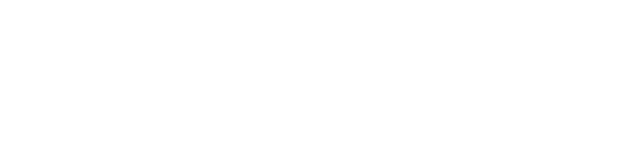
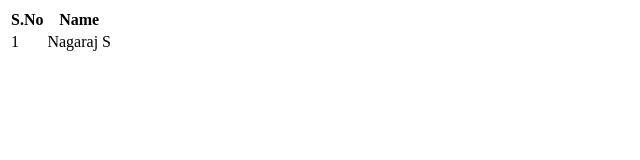
Before and after one commit to nagaraj6618/table-form, a plain HTML site: page index.html in a window 1280 px wide. Shown: the whole page, without its empty margins (0-640 px from the left). Drawn offline with Linux system fonts and the light colour scheme.

Commit message:
Add.Table form Created

```diff
--- a/index.html
+++ b/index.html
@@ -1 +1,24 @@
 <!-- HTML table -->
+<!DOCTYPE html>
+<html>
+  <head>
+    <meta name="viewport" content="width-device-widith ,initial-scale=1.0">
+    <title>Html-Table-Form</title>
+  </head>
+  <body>
+    <!-- Table form -->
+
+
+
+    <table>
+        <tr>
+          <th>S.No</th>
+          <th>Name</th>
+        </tr>
+        <tr>
+          <td>1</td>
+          <td>Nagaraj S</td>
+        </tr>
+    </table>
+  </body>
+</html>
```
